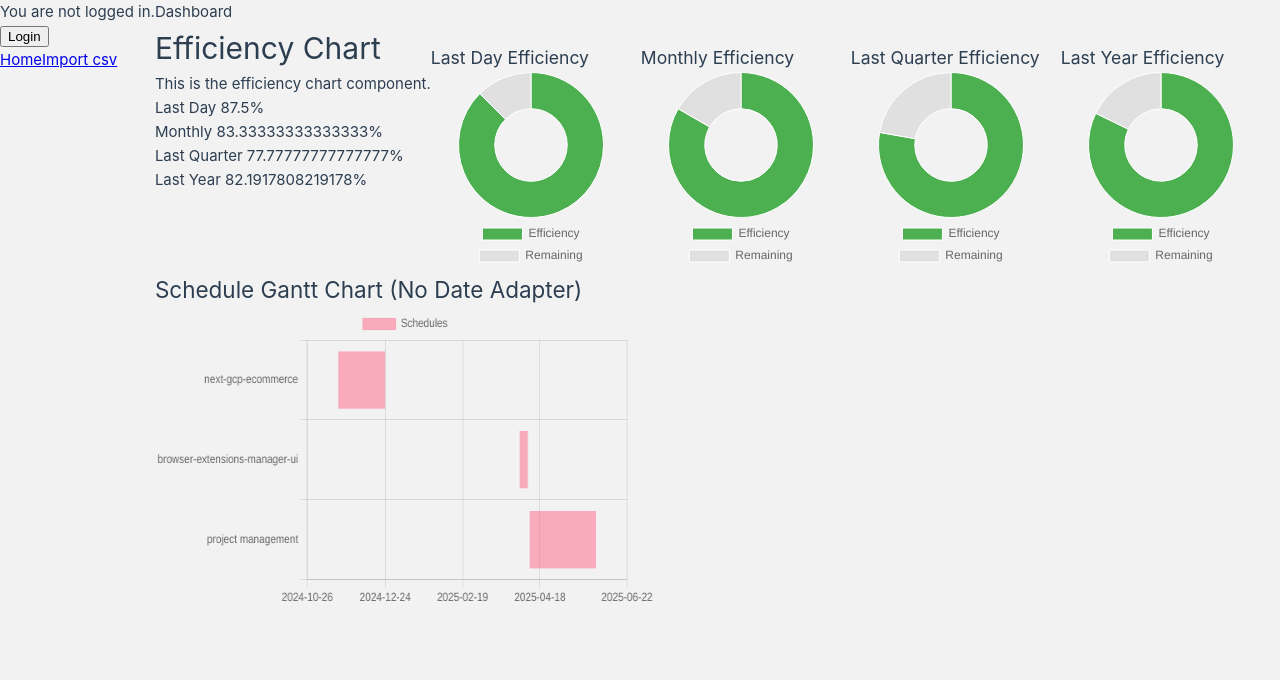
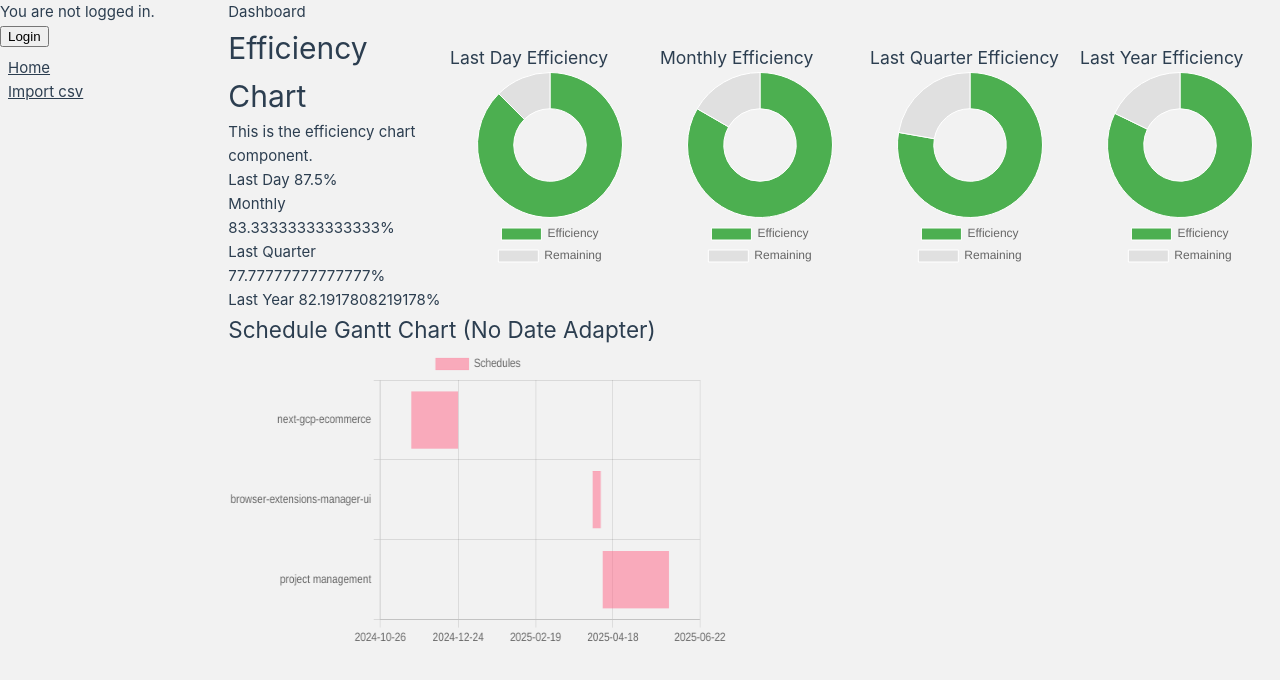
Before and after one commit to hy-rf/vue-sideproject1, a Vue app: page / in a window 1280 px wide. Shown: the top 680 px of the page. Built offline with nearby package versions, Linux system fonts and the light colour scheme; no server answers; the HTML template or start-up script is replaced by a standard one.

Commit message:
chore: move main element to page

```diff
--- a/src/App.vue
+++ b/src/App.vue
@@ -35,8 +35,22 @@ const logout = () => {
       </nav>
     </div>
   </header>
-
-  <RouterView />
+  <main>
+    <RouterView />
+  </main>
 </template>
 
-<style scoped></style>
+<style scoped>
+header {
+  width: 15rem;
+  left: 0;
+}
+.wrapper > nav {
+  display: flex;
+  flex-direction: column;
+  padding: 0.5rem;
+}
+nav > a {
+  color: var(--color-text);
+}
+</style>
--- a/src/views/HomeView.vue
+++ b/src/views/HomeView.vue
@@ -1,13 +1,11 @@
 <script setup lang="ts">
 import EfficiencyChart from '../components/dashboard/EfficiencyChart.vue'
 // @ts-ignore
-import ScheduleChart  from '../components/dashboard/ScheduleChart.vue'
+import ScheduleChart from '../components/dashboard/ScheduleChart.vue'
 </script>
 
 <template>
-  <main>
-    <p>Dashboard</p>
-    <EfficiencyChart />
-    <ScheduleChart />
-  </main>
+  <p>Dashboard</p>
+  <EfficiencyChart />
+  <ScheduleChart />
 </template>
```
